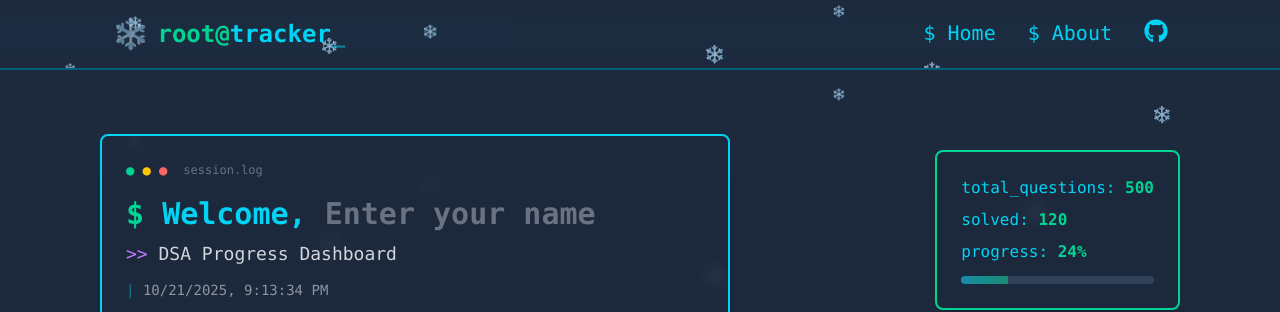
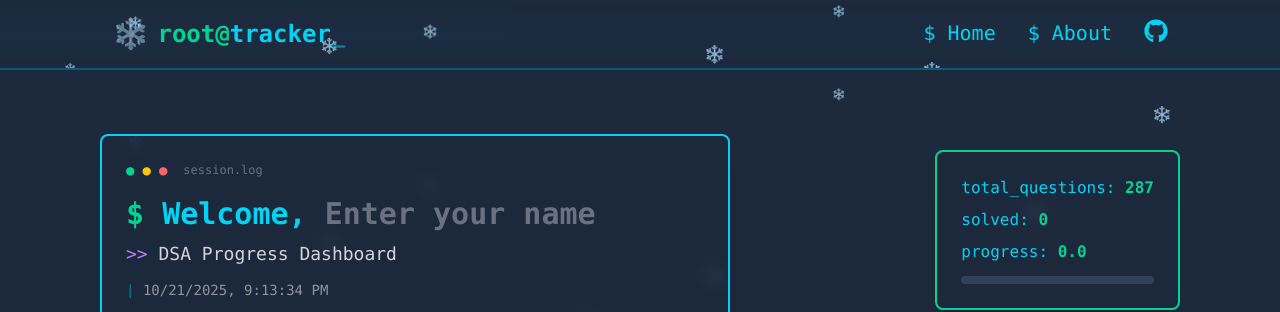
Before and after one commit to Alweena-Fatima/ReactTrackerPractice, a React (Vite) app: page / in a window 1280 px wide. Shown: the top 312 px of the page. Built offline with nearby package versions, Linux system fonts and the light colour scheme.

Commit message:
localstorage to saved the problem solved status and the live problem done status

```diff
--- a/src/components/section2/ProblemRow.jsx
+++ b/src/components/section2/ProblemRow.jsx
@@ -1,6 +1,6 @@
 import React, { useState, useEffect } from "react";
 const STORAGE_KEY="problemprogress";
-const ProblemRow = ({ problem, index }) => {
+const ProblemRow = ({ problem, index,handleStorageChange }) => {
   const [isDone, setDone] = useState(false);
   const [lastDone, setLastDone] = useState("");
 
@@ -32,6 +32,10 @@ const ProblemRow = ({ problem, index }) => {
       const all=raw?JSON.parse(raw):{};
       all[id]=data;
       localStorage.setItem(STORAGE_KEY,JSON.stringify(all));
+      // Dispatch a custom event that Section1 can listen for
+      //when box is clicked then function saveP update localstorage and then shout the custom progressUpdate event to whole window
+      //seaction 1 will listen it it
+      window.dispatchEvent(new Event("progressUpdated"));
     }catch(err){
       console.error("Failed to saved the progress");
     }
--- a/src/components/sectiontop/Section1.jsx
+++ b/src/components/sectiontop/Section1.jsx
@@ -42,6 +42,33 @@ const Section1 = () => {
       setIsEditing(false); // replace input with text
     }
   };
+  //now getting the total solved problem from the local storage
+  const [totalSolved,setTotalSolved]=useState(0);
+  const TOTAL_QUESTION=287;
+  useEffect(()=>{
+    const handleStorageChange=()=>{
+      const raw=localStorage.getItem("problemprogress");
+      if(raw){
+        try{
+          const all=JSON.parse(raw);
+          const solvedcount=Object.values(all).filter(p=>p.isDone).length;//filter the all object on the isDOne true condition the get the object length
+          setTotalSolved(solvedcount);
+        }catch(err){
+          console.error("Failed to parse progress:", err);
+        }
+      }else{
+        setTotalSolved(0);
+      }
+    };
+    //progressUpdated shouted by problemrow file listen by this handleStoroage changed in called and function reread the local storage and update the total solved
+    //now yahan tak will only update the bar when you will refresh so add event listener for storage changes
+    window.addEventListener("progressUpdated", handleStorageChange);
+
+  // Initial call
+  handleStorageChange();
+
+  return () => window.removeEventListener("progressUpdated", handleStorageChange);
+  },[]);
 
   return (
     <div className="relative h-[40vh] bg-slate-800 shadow-lg flex flex-row items-center justify-between  text-center overflow-hidden">
@@ -100,20 +127,20 @@ const Section1 = () => {
           <div className="space-y-2">
             <p className="text-gray-300">
               <span className="text-cyan-400">total_questions:</span>{' '}
-              <span className="font-semibold text-emerald-400">500</span>
+              <span className="font-semibold text-emerald-400">{TOTAL_QUESTION}</span>
             </p>
             <p className="text-gray-300">
               <span className="text-cyan-400">solved:</span>{' '}
-              <span className="font-semibold text-emerald-400">120</span>
+              <span className="font-semibold text-emerald-400">{totalSolved}</span>
             </p>
             <p className="text-gray-300">
               <span className="text-cyan-400">progress:</span>{' '}
-              <span className="font-semibold text-emerald-400">24%</span>
+              <span className="font-semibold text-emerald-400">{((totalSolved/TOTAL_QUESTION)*100).toFixed(1)}</span>
             </p>
             <div className="mt-3 h-2 bg-slate-700 rounded-full overflow-hidden">
               <div
                 className="h-full bg-gradient-to-r from-cyan-400 to-emerald-400 animate-pulse"
-                style={{ width: '24%' }}
+                style={{ width:` ${(totalSolved/TOTAL_QUESTION)*100}%` }}
               />
             </div>
           </div>
```
